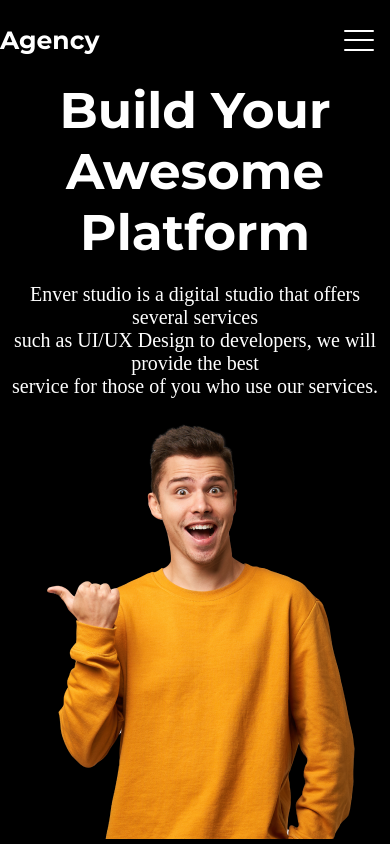
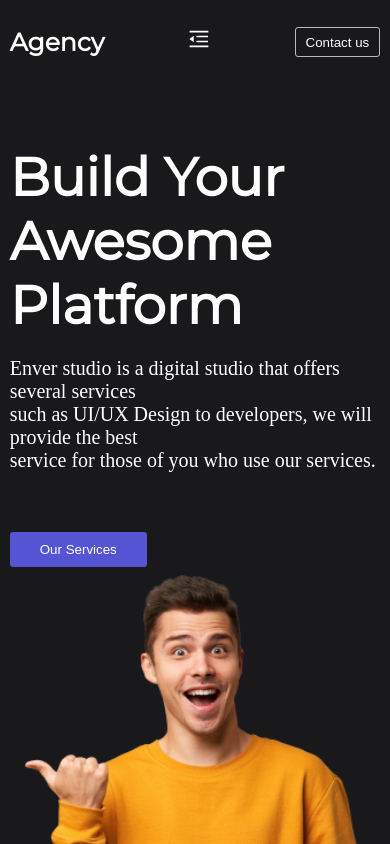
Before and after one commit to MrHamdan/agency-react-sass, a React (Create React App) app: page / in a window 390 px wide. Shown: the top 844 px of the page. Built offline with nearby package versions, Linux system fonts and the light colour scheme.

Commit message:
adding polygon

```diff
--- a/package.json
+++ b/package.json
@@ -9,6 +9,7 @@
     "node-sass": "^7.0.1",
     "react": "^17.0.2",
     "react-dom": "^17.0.2",
+    "react-icons": "^4.3.1",
     "react-scripts": "5.0.0",
     "sass": "^1.47.0",
     "web-vitals": "^2.1.3"
--- a/src/App.js
+++ b/src/App.js
@@ -1,10 +1,29 @@
+import { useEffect, useState } from 'react';
+import Dropdown from './Components/Dropdown';
 import Hero from './Components/Hero';
 import Navbar from './Components/Navbar';
-import './Styles/App.scss'
+import './Styles/Common.scss'
 function App() {
+  const [isOpen, setIsOpen]= useState(false);
+
+    const toggle=()=>{
+      setIsOpen(!isOpen);
+    }
+    useEffect(()=>{
+      const hideMenu=()=>{
+          if(window.innerWidth && isOpen){
+              setIsOpen(false)
+          }
+      }
+      window.addEventListener('resize',hideMenu)
+      return ()=>{
+          window.removeEventListener('resize',hideMenu)
+      }
+  },[isOpen])
   return (
     <div>
-      <Navbar/>
+      <Navbar toggle={toggle} />
+      <Dropdown isOpen={isOpen}/>
       <Hero/>
     </div>
   );
--- /dev/null
+++ b/src/Components/Dropdown.js
@@ -0,0 +1,19 @@
+import React from 'react';
+import '../Styles/Dropdown.scss';
+const Dropdown = ({isOpen}) => {
+    return (
+        <div>
+            {
+               isOpen &&
+               <ul className='dropdown' >
+                <li><a href="#">Home</a></li>
+                <li><a href="#">Services</a></li>
+                <li><a href="#">Our Projects</a></li>
+                <li><a href="#">About us</a></li>
+            </ul>
+           }
+        </div>
+    );
+};
+
+export default Dropdown;
--- a/src/Components/Hero.js
+++ b/src/Components/Hero.js
@@ -2,17 +2,19 @@ import React from 'react';
 import '../Styles/Hero.scss';
 import men from '../Images/men.png'
 
+
 const Hero = () => {
     return (
-        <div className="">
+        <div className="container">
             <div className="hero-section">
                <div>
                <span className="hero-title">
                Build Your <br /> Awesome <br /> Platform
                </span>
                <p>Enver studio is a digital studio that offers several services <br /> such as UI/UX Design to developers, we will provide the best <br /> service for those of you who use our services.</p>
+               <button>Our Services</button>
                </div>
-               <div>
+               <div className="hero-image">
                    <img src={men} alt="" />
                </div>
             </div>
--- a/src/Components/Navbar.js
+++ b/src/Components/Navbar.js
@@ -1,26 +1,18 @@
 import React from 'react';
+import { AiOutlineMenuFold } from "react-icons/ai";
 import '../Styles/Navbar.scss';
-import '../Styles/App.scss';
-const Navbar = () => {
-
+const Navbar = ({toggle}) => {
     return (
-        <div className="container">
-            <div className="navbar">
-                <span>Agency</span>
-                <a href="#" className="toggle-button">
-                    <span className="bar"></span>
-                    <span className="bar"></span>
-                    <span className="bar"></span>
-                </a>
-                <ul>
-                    <li><a href="#">Home</a></li>
-                    <li><a href="#">Services</a></li>
-                    <li><a href="#">Our Project</a></li>
-                    <li><a href="#">About Us</a></li>
-                </ul>
-                <button>Contact Us</button>
-
-            </div>
+        <div className='navbar container'>
+            <h3>Agency</h3>
+            <ul className='navbar-menu'>
+                <li><a href="#">Home</a></li>
+                <li><a href="#">Services</a></li>
+                <li><a href="#">Our Projects</a></li>
+                <li><a href="#">About us</a></li>
+            </ul>
+            <AiOutlineMenuFold onClick={toggle} className='navbar-icon'/>
+            <button>Contact us</button>
         </div>
     );
 };
--- a/src/Styles/App.scss
+++ /dev/null
@@ -1,13 +0,0 @@
-@import './variables.scss';
-
-body{
-    margin:0px;
-    background-color: $blackColor;
-}
-
-
-@media screen and (max-width: 768px){
-    body{
-        margin:0px;
-    }
-}
--- /dev/null
+++ b/src/Styles/Common.scss
@@ -0,0 +1,18 @@
+@import "./Variables.scss";
+
+* {
+  margin: 0;
+  padding: 0;
+}
+body {
+  background: $body-color;
+  color: $primary-color;
+}
+
+.container {
+  width: 60%;
+  margin: 0 auto;
+  @include sm {
+    width: 95%;
+  }
+}
--- /dev/null
+++ b/src/Styles/Dropdown.scss
@@ -0,0 +1,26 @@
+@import "Variables.scss";
+
+.dropdown {
+  transition: ease-in-out all 3s;
+  display: block;
+  background: transparent;
+
+  left: 40%;
+  top: 10%;
+  text-align: center;
+
+  li {
+    list-style: none;
+    margin-bottom: 10px;
+    &:first-child a {
+      color: $main-color;
+    }
+    a {
+      text-decoration: none;
+      color: $primary-color;
+      &:hover {
+        color: $main-color;
+      }
+    }
+  }
+}
--- a/src/Styles/Hero.scss
+++ b/src/Styles/Hero.scss
@@ -4,28 +4,44 @@
 .hero-section{
     margin-top:61px;
     display: grid;
-    grid-template-columns: 9fr 3fr;
+    grid-template-columns: 7fr 4fr;
     align-items: center;
 
     .hero-title{
-        color:$whiteColor;
-        font-size:50px;
+        color:$primary-color;
+        font-size:53px;
+        font-weight: bold;
         font-family:$Montserrat;
 
     }
     p{
-        color:$whiteColor;
+        color:$primary-color;
         font-size:20px;
         font-weight:400px;
         margin-top:20px;
     }
+
+    .hero-image{
+        text-align: center;
+        img{
+            clip-path: polygon(71% -6%, 76% 3%, 98% -8%, 102% 55%, 82% 88%, 74% 101%, 32% 87%, 12% 80%, -3% 54%, 20% 9%);
+        }
+    }
+
+
+    button{
+        @include buttonStyle;
+        margin-top:60px;
+        border:0px;
+    }
+
 }
+
+
 
 @media screen and (max-width: 768px){
     .hero-section{
         grid-template-columns: 1fr;
-        text-align:center;
-        margin-top:0;
     }
     .hero-title{
         font-size:30px;
@@ -33,4 +49,8 @@
     p{
         font-size:15px;
     }
+    img{
+        width:100%;
+        justify-content: center;
+    }
 }
--- a/src/Styles/Navbar.scss
+++ b/src/Styles/Navbar.scss
@@ -1,75 +1,56 @@
-@import './Variables.scss';
-@import './App.scss';
+@import "./Variables.scss";
 
-.navbar{
+.navbar {
   display: flex;
   justify-content: space-between;
-    align-items: center;
-    height: 80px;
+  padding: 27px 0;
 
-
-
-    span{
-        color:$whiteColor;
+  h3 {
+    font-size: 25px;
     font-family: $Montserrat;
-        font-size:25px;
   }
-
-    ul{
+  &-menu {
     display: flex;
     list-style: none;
-    }
-
-    li{
-        margin: 0 25px;
-        font-size: 20px;
-        &:first-child a{
-            color: $PrimaryColor;
+    @include sm {
+      display: none;
     }
   }
-
-    a{
-        color:$whiteColor;
-        text-decoration: none;
-        &:hover{
-            color: $PrimaryColor;
+  li {
+    margin: 0 26px;
+    &:first-child a {
+      color: $main-color;
     }
   }
-    button{
-        @include buttonStyle;
-        &:hover{
-            background: $PrimaryColor;
-            color: $whiteColor;
+  a {
+    text-decoration: none;
+    color: $secondary-color;
+    font-size: 20px;
+    &:hover {
+      color: $main-color;
     }
   }
-
-    .toggle-button{
-        position: absolute;
-        right:1rem;
-        display:none;
-        flex-direction: column;
-        justify-content: space-between;
-        width: 30px;
-        height:21px;
-
-        .bar{
-            width:100%;
-            height:2px;
-            background:$whiteColor;
-            border-radius: 10px;
+  button {
+    color: $primary-color;
+    padding: 5px 10px;
+    background: transparent;
+    border: 0.66369px solid $secondary-color;
+    border-radius: 3px;
+    cursor: pointer;
+    &:hover {
+      border-color: $main-color;
+      transition: ease all 1s;
     }
-
   }
-    @media (max-width: 768px){
-        .toggle-button{
-            display:flex;
+  &-icon {
+    font-size: 24px;
+    cursor: pointer;
+    display: none;
+    &:hover {
+      color: $main-color;
     }
-
-        li{
-            display: none;
-        }
-        button{
-            display:none;
+    @include sm {
+      display: block;
     }
   }
 }
--- a/src/Styles/Variables.scss
+++ b/src/Styles/Variables.scss
@@ -1,18 +1,51 @@
-@import url('https://fonts.googleapis.com/css2?family=Montserrat:wght@700&display=swap');
+@import url('https://fonts.googleapis.com/css2?family=Montserrat:wght@400&display=swap');
 
-// Fonts
 $Montserrat: 'Montserrat', sans-serif;
 
+// Colors
+$body-color: #19191b;
+$main-color: #5454d4;
+$primary-color: #fff;
+$secondary-color: rgba(255, 255, 255, 0.7);
 
-// Colors
-$PrimaryColor: #5454D4;
-$whiteColor: white;
-$blackColor: black;
 
-@mixin buttonStyle {
-    color: $whiteColor;
-    padding: 10px 20px;
-    border-radius: 5px;
-    border:1px solid $whiteColor;
-    background: transparent;
+@mixin buttonStyle{
+    padding: 10px 30px;
+    color: $primary-color;
+    background: $main-color;
+    border: 0.66369px solid $secondary-color;
+    border-radius: 3px;
+    cursor: pointer;
+    &:hover {
+        border-color: $main-color;
+        transition: ease all 1s;
+    }
 }
+
+
+
+@mixin rectangle{
+
+}
+
+
+@mixin mT($size) {
+  margin-top: $size;
+}
+// Responsive
+
+@mixin sm {
+  @media screen and (max-width: 768px) {
+    @content;
+  }
+}
+@mixin md {
+  @media (min-width: 768px) and (max-width: 992px) {
+    @content;
+  }
+}
+@mixin lg {
+  @media screen and (min-width: 1024px) {
+    @content;
+  }
+}
```
Also changed, not shown: 1 other file (tests, documents, lock files or other folders). Lines whose indentation alone changed are shown as unchanged.
